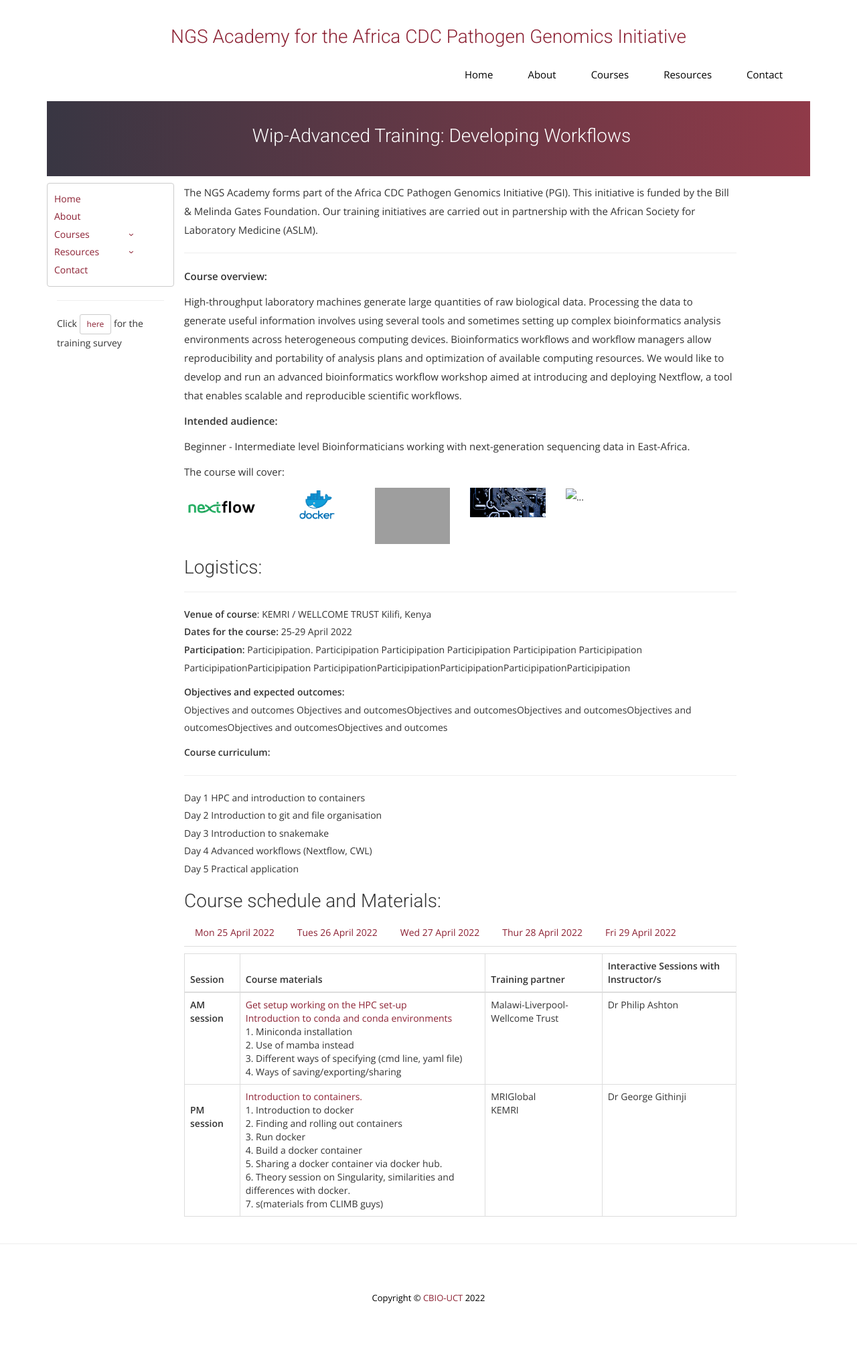
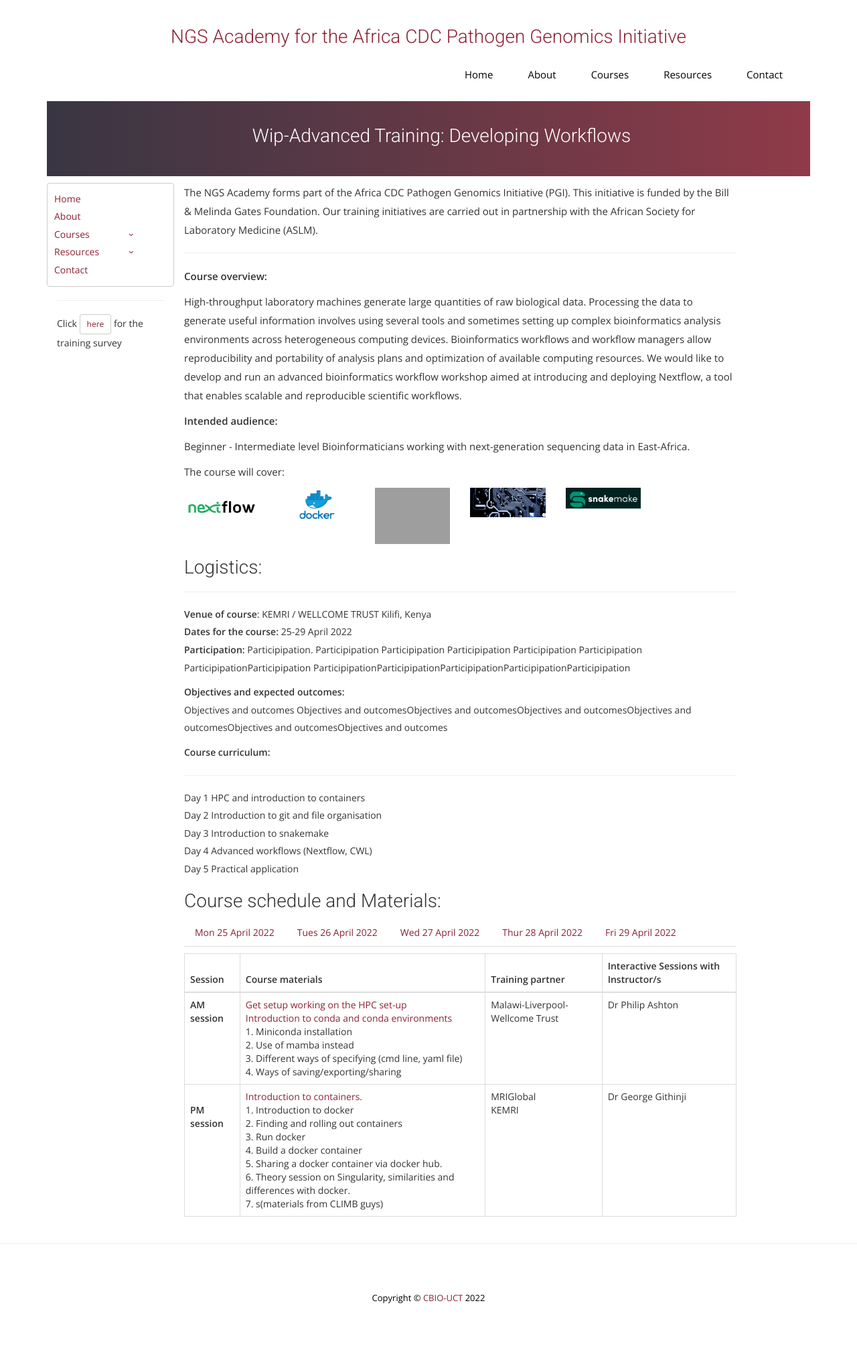
Before and after one commit to uct-cbio/ngs-academy, a Jekyll site: the page built from _posts/2022-04-13-wip-ADTDW.md, in a window 1280 px wide. Shown: the whole page at 67% size. Built offline with Jekyll 4.4.1, drawn with Linux system fonts in a browser that asks for light colours; nearby versions of some CDN libraries; some web fonts are replaced; comment, search, counter and statistics services are not loaded.

Commit message:
updated path for snakemake image

```diff
--- a/_posts/2022-04-13-wip-ADTDW.md
+++ b/_posts/2022-04-13-wip-ADTDW.md
@@ -53,7 +53,7 @@
         </div>
     </div>
          <div class="col-sm-2">
-        <div><img alt="..." src="{{ site.baseurl }}img/snakemake.png" width="100%" />
+        <div><img alt="..." src="/ngs-academy/img/snakemake.png" width="100%" />
             <!-- <p class="small"> Source: CBIO UCT</p> -->
         </div>
     </div>
```
